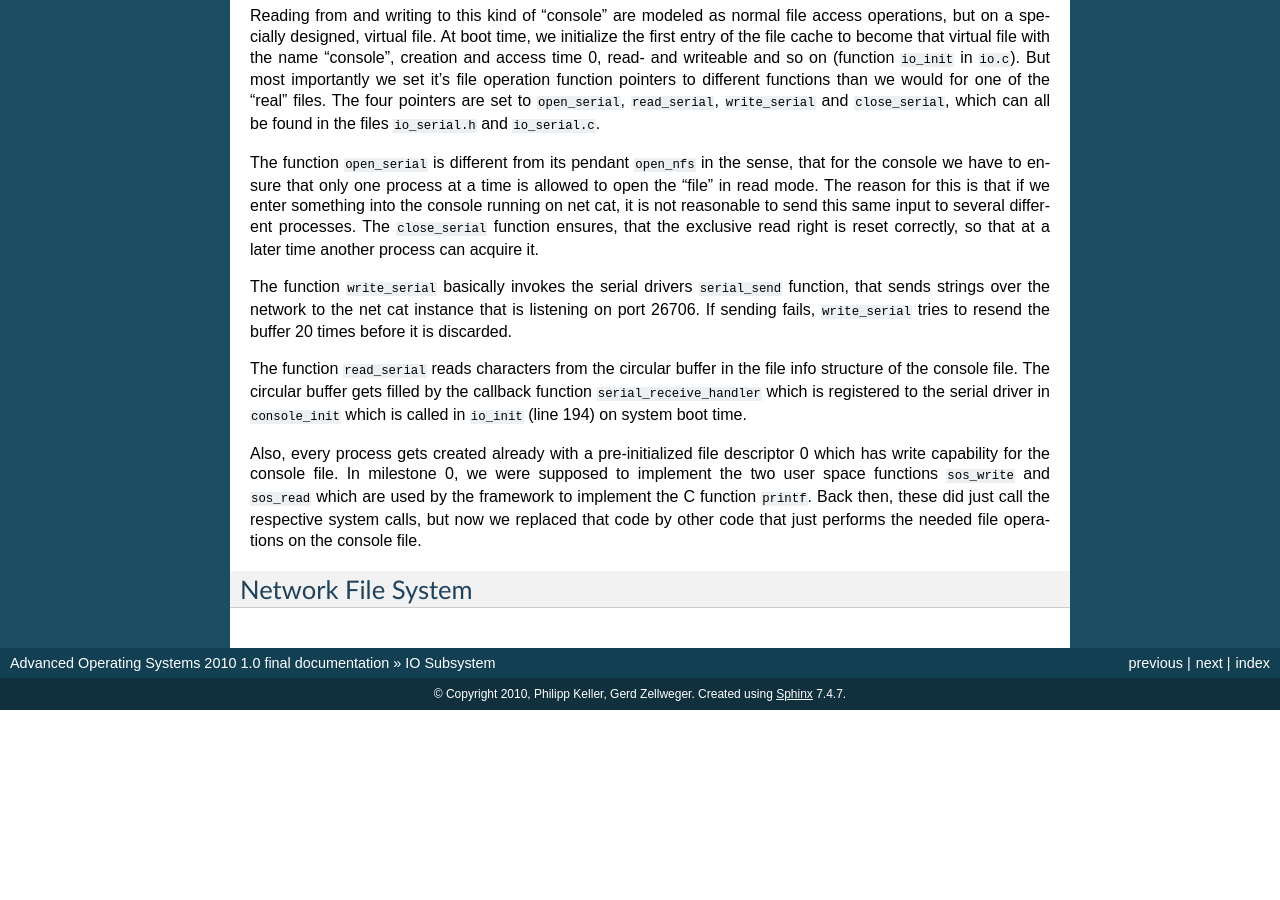
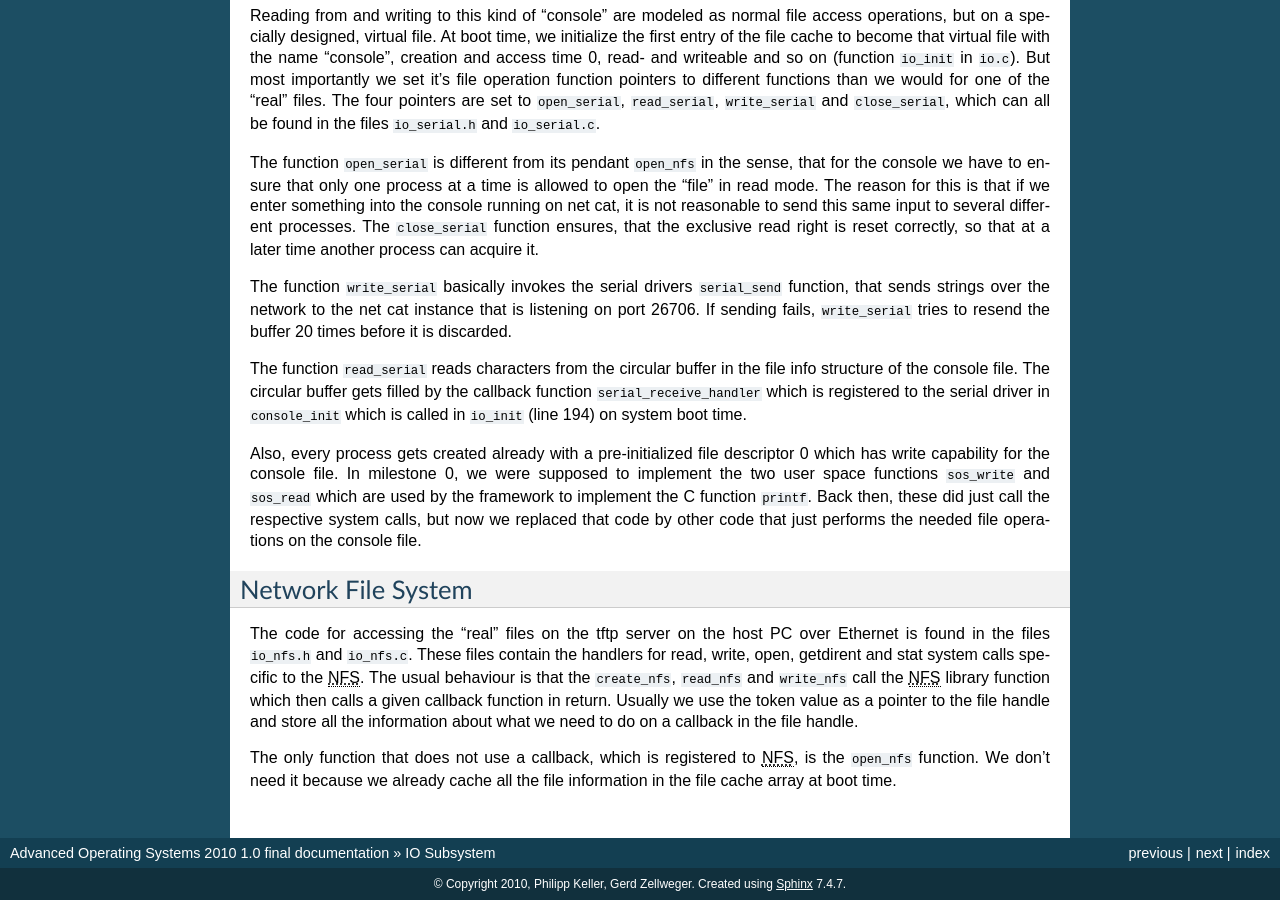
Before and after one commit to gz/aos10, a Sphinx documentation site: the page built from doc/documentation/source/io.txt, in a window 1280 px wide and 900 px high, scrolled down 2403 px. Built offline with Sphinx 7.4.7, drawn with Linux system fonts in a browser that asks for light colours; before the commit the page ends 3113 px from its top, so only the background shows below that.

Commit message:
documentation: io.txt maybe finished
git-svn-id: https://svn.vis.ethz.ch/svn/aos10@231 77cbfc24-9232-4b91-9b01-57cbc351378c

```diff
--- a/doc/documentation/source/io.txt
+++ b/doc/documentation/source/io.txt
@@ -115,37 +115,6 @@ Also, every process gets created already with a pre-initialized file descriptor
 Network File System
 -------------------
 
-..
-   File System
-   * =============
-   * This file contains the handlers for read/write/open/close/stat/get_dirent
-   * syscalls.
-   *
-   * All files are tracked in the `file_table`. The file table entries
-   * are described io.h (`file_info`). The syscall handler here will usually
-   * look up the related file on the file_table and call it's corresponding
-   * open/close/read/write function. Which at the moment either point to
-   * a corresponding function in io_serial.c or io_nfs.c depending on whether
-   * we have to deal with a console or a nfs file.
-   *
-   * Open files are identified by a file descriptor which corresponds
-   * to the index of the given file handle in the file table. The layout
-   * of a `file_table_entry` is described in io.h.
-   *
-   * Every process comes with a pre initialized file descriptor 0 which
-   * has write capability for the console file. Note that the
-   * file descriptor 0 corresponds to the file descriptor stdout_fd.
-   *
-   * Limitations:
-   * ------------------------------------
-   * The NFS specific filehandles for every file as well as their attributes
-   * are read from the filesytem in the beginning (through io_init) and stored
-   * in a array called file_cache. This limits the files which we can handle
-   * to DIR_CACHE_SIZE.
-   *
-   * We introduced a maximum path length for open calls (MAX_PATH_LENGTH)
-   * atm this is 255 characters. Because of the way we share memory on IPC calls
-   * a limit of PAGESIZE would be possible without much effort.
-   *
-   * The number of concurrently open files for a given process is
-   * restricted by PROCESS_MAX_FILES (see process.h).
+The code for accessing the "real" files on the tftp server on the host PC over Ethernet is found in the files :file:`io_nfs.h` and :file:`io_nfs.c`. These files contain the handlers for read, write, open, getdirent and stat system calls specific to the :abbr:`NFS (Network File System)`. The usual behaviour is that the ``create_nfs``, ``read_nfs`` and ``write_nfs`` call the :abbr:`NFS (Network File System)` library function which then calls a given callback function in return. Usually we use the token value as a pointer to the file handle and store all the information about what we need to do on a callback in the file handle.
+
+The only function that does not use a callback, which is registered to :abbr:`NFS (Network File System)`, is the ``open_nfs`` function. We don't need it because we already cache all the file information in the file cache array at boot time.
```
